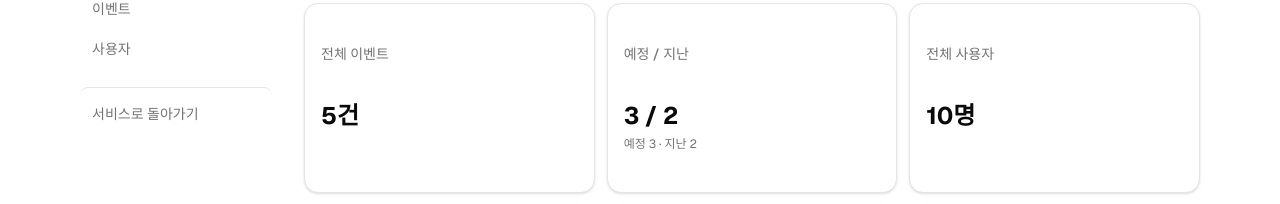
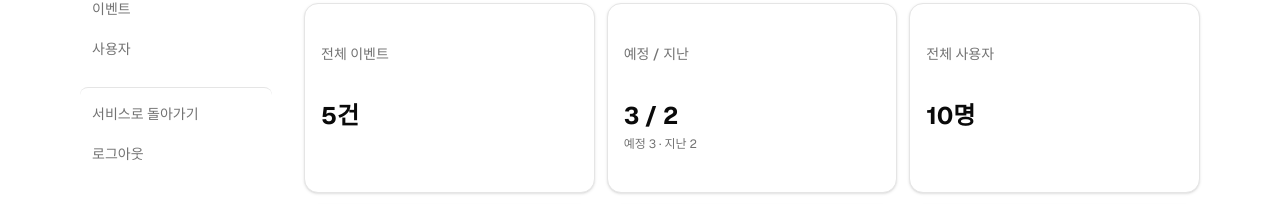
Before and after one commit to TonyMinjeJo/nextjs-supabase-app, a Next.js app: page /admin in a window 1280 px wide. Shown: the part 130-334 px from the top of the page. Built offline with nearby package versions, Linux system fonts and the light colour scheme; no server answers.

Commit message:
✨ feat: 홈·초대·관리자 화면 로그아웃 추가 및 헤더 모바일 2줄 구조

```diff
--- a/app/e/layout.tsx
+++ b/app/e/layout.tsx
@@ -1,7 +1,10 @@
 import { PageContainer } from "@/components/page-container";
+import { SignedInLogout } from "@/components/signed-in-logout";
 import Link from "next/link";
+import { Suspense } from "react";
 
-// 이벤트 초대(/e/*) 공개 레이아웃: 비로그인 사용자도 접근하므로 로그인 메뉴 없이 로고만 둡니다.
+// 이벤트 초대(/e/*) 공개 레이아웃: 비로그인 사용자도 접근하므로 로고만 두고,
+// 로그인 상태일 때만 오른쪽에 로그아웃을 보여줍니다.
 export default function InviteLayout({
   children,
 }: {
@@ -10,10 +13,13 @@ export default function InviteLayout({
   return (
     <PageContainer className="flex flex-col">
       <header className="w-full border-b border-b-foreground/10">
-        <div className="mx-auto flex h-14 w-full items-center px-4">
+        <div className="mx-auto flex h-14 w-full items-center justify-between px-4">
           <Link href="/" className="font-semibold">
             모임 이벤트
           </Link>
+          <Suspense fallback={null}>
+            <SignedInLogout />
+          </Suspense>
         </div>
       </header>
       <main className="mx-auto w-full flex-1 px-4 py-6">{children}</main>
--- a/app/page.tsx
+++ b/app/page.tsx
@@ -1,5 +1,6 @@
 import { GoogleSignInButton } from "@/components/google-sign-in-button";
 import { PageContainer } from "@/components/page-container";
+import { SignedInLogout } from "@/components/signed-in-logout";
 import { ThemeSwitcher } from "@/components/theme-switcher";
 import { Button } from "@/components/ui/button";
 import { DEFAULT_AFTER_LOGIN, EVENTS_HOME } from "@/lib/auth/safe-next";
@@ -41,7 +42,12 @@ export default function Home() {
         <Link href="/" className="font-semibold">
           모임 이벤트
         </Link>
-        <ThemeSwitcher />
+        <div className="flex items-center">
+          <Suspense fallback={null}>
+            <SignedInLogout />
+          </Suspense>
+          <ThemeSwitcher />
+        </div>
       </header>
       <main className="mx-auto flex w-full flex-1 flex-col justify-center gap-8 px-4 pb-16">
         <div className="flex flex-col gap-3 text-center">
--- a/components/admin/admin-nav.tsx
+++ b/components/admin/admin-nav.tsx
@@ -1,5 +1,6 @@
 "use client";
 
+import { LogoutButton } from "@/components/logout-button";
 import { cn } from "@/lib/utils";
 import Link from "next/link";
 import { usePathname } from "next/navigation";
@@ -45,6 +46,7 @@ export function AdminNav() {
       >
         서비스로 돌아가기
       </Link>
+      <LogoutButton className="h-auto shrink-0 justify-start px-3 py-2 font-normal text-muted-foreground" />
     </nav>
   );
 }
--- a/components/app-header.tsx
+++ b/components/app-header.tsx
@@ -8,20 +8,31 @@ import Link from "next/link";
 // 이 영역은 proxy에서 로그인이 보장되므로 서버 인증 조회 없이 정적으로 렌더링합니다.
 // "관리자" 링크는 더미(mocks)의 현재 사용자 role로만 판단합니다.
 // Phase 3에서 실제 role 조회(서버)로 교체 예정입니다.
+// 모바일(sm 미만)은 2줄: 1줄 로고 + 관리자·로그아웃·테마, 2줄 내 이벤트·이벤트 만들기.
+// sm 이상은 1줄입니다. DOM 순서는 로고 → nav → 액션이며, 모바일은 order로 시각 순서만 바꿉니다.
+// (모바일 포커스 순서와 시각 순서가 다른 것은 의도된 트레이드오프)
 export function AppHeader() {
   return (
     <header className="w-full border-b border-b-foreground/10">
-      <div className="mx-auto flex h-14 w-full items-center justify-between gap-2 px-4">
-        <Link href="/events" className="shrink-0 font-semibold">
+      <div className="mx-auto flex w-full flex-wrap items-center justify-between gap-x-2 px-4 py-1 sm:h-14 sm:flex-nowrap sm:py-0">
+        <Link
+          href="/events"
+          className="order-1 flex h-10 shrink-0 items-center font-semibold sm:h-auto"
+        >
           모임 이벤트
         </Link>
-        <nav className="flex items-center text-sm">
+        <nav
+          aria-label="주 메뉴"
+          className="order-3 flex w-full items-center text-sm sm:order-2 sm:w-auto"
+        >
           <Button asChild variant="ghost" size="sm" className="px-2">
             <Link href="/events">내 이벤트</Link>
           </Button>
           <Button asChild variant="ghost" size="sm" className="px-2">
             <Link href="/events/new">이벤트 만들기</Link>
           </Button>
+        </nav>
+        <div className="order-2 flex items-center text-sm sm:order-3">
           {isAdmin() && (
             <Button asChild variant="ghost" size="sm" className="px-2">
               <Link href="/admin">관리자</Link>
@@ -29,7 +40,7 @@ export function AppHeader() {
           )}
           <LogoutButton />
           <ThemeSwitcher />
-        </nav>
+        </div>
       </div>
     </header>
   );
--- a/components/logout-button.tsx
+++ b/components/logout-button.tsx
@@ -2,19 +2,50 @@
 
 import { createClient } from "@/lib/supabase/client";
 import { Button } from "@/components/ui/button";
+import { cn } from "@/lib/utils";
 import { useRouter } from "next/navigation";
+import { useState, useTransition } from "react";
+import { toast } from "sonner";
 
-export function LogoutButton() {
+const LOGOUT_ERROR_MESSAGE =
+  "로그아웃하지 못했어요. 잠시 후 다시 시도해 주세요.";
+
+export function LogoutButton({ className }: { className?: string }) {
   const router = useRouter();
+  const [isPending, startTransition] = useTransition();
+  // signOut 요청 중 상태. 오류 시에는 반드시 false로 되돌립니다.
+  const [signingOut, setSigningOut] = useState(false);
 
   const logout = async () => {
-    const supabase = createClient();
-    await supabase.auth.signOut();
-    router.push("/auth/login");
+    setSigningOut(true);
+    try {
+      const supabase = createClient();
+      const { error } = await supabase.auth.signOut();
+      if (error) {
+        toast.error(LOGOUT_ERROR_MESSAGE);
+        setSigningOut(false);
+        return;
+      }
+      // 성공: replace로 보호 화면이 히스토리에 남지 않게 하고, 이동이 끝날 때까지 isPending 유지
+      startTransition(() => {
+        router.replace("/");
+        router.refresh();
+      });
+      setSigningOut(false);
+    } catch {
+      toast.error(LOGOUT_ERROR_MESSAGE);
+      setSigningOut(false);
+    }
   };
 
   return (
-    <Button variant="ghost" size="sm" className="px-2" onClick={logout}>
+    <Button
+      variant="ghost"
+      size="sm"
+      className={cn("px-2", className)}
+      onClick={logout}
+      disabled={signingOut || isPending}
+    >
       로그아웃
     </Button>
   );
--- /dev/null
+++ b/components/signed-in-logout.tsx
@@ -0,0 +1,16 @@
+import { LogoutButton } from "@/components/logout-button";
+import { createClient } from "@/lib/supabase/server";
+import { hasEnvVars } from "@/lib/utils";
+
+// 로그인 상태일 때만 로그아웃 버튼을 보여줍니다. (공개 페이지 헤더용)
+// 동적 접근(쿠키)이 있으므로 호출처에서 <Suspense>로 감싸야 합니다.
+export async function SignedInLogout() {
+  if (!hasEnvVars) return null;
+
+  const supabase = await createClient();
+  const { data } = await supabase.auth.getClaims();
+
+  if (!data?.claims) return null;
+
+  return <LogoutButton />;
+}
```
